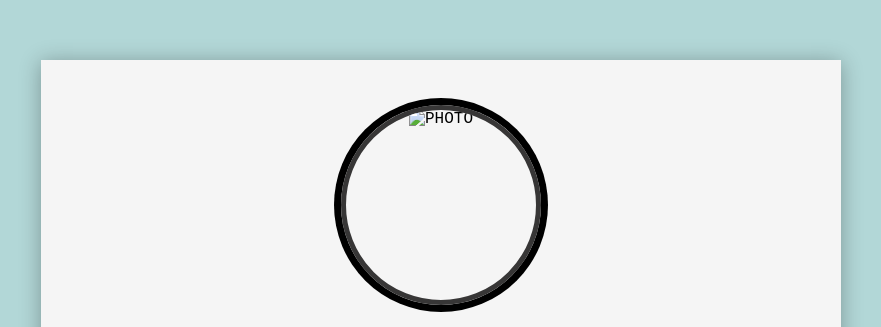
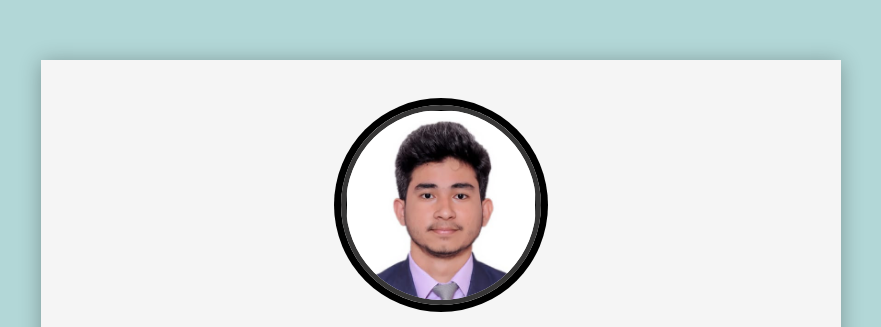
Before and after one commit to hemanthchand2/Resume-CV-, a plain HTML site: page index.html in a window 1280 px wide. Shown: the top 327 px of the page, without its empty margins (199-1080 px from the left). Drawn offline with Linux system fonts and the light colour scheme; a web font is replaced by a local one.

Commit message:
Update index.html

```diff
--- a/index.html
+++ b/index.html
@@ -4,7 +4,7 @@
     <meta charset="UTF-8">
     <meta name="viewport" content="width=device-width, initial-scale=1.0">
     <title>Responsive Resume(CV)</title>
-    <link rel="icon" type="image/png" href="/responsive_resume/images/cv.png" alt="LOGO">
+    <link rel="icon" type="image/png" href="../images/cv.png" alt="LOGO">
     <link href="https://fonts.googleapis.com/css2?family=Martian+Mono:wght@500;600;700&family=Rubik:wght@500&family=Ubuntu&display=swap" rel="stylesheet">
     <link rel="stylesheet" href="index.css">
 </head>
@@ -12,7 +12,7 @@
     <div class="container">
       <div class="header">
         <div class="img-area">
-            <img src="/responsive_resume/images/Hemanth Chand photo.jpeg" alt="PHOTO">
+            <img src="../images/Hemanth Chand photo.jpeg" alt="PHOTO">
         </div>
         <h1>Hemanth Chand</h1>
         <h3>Full-Stack Web Developer</h3>
```
